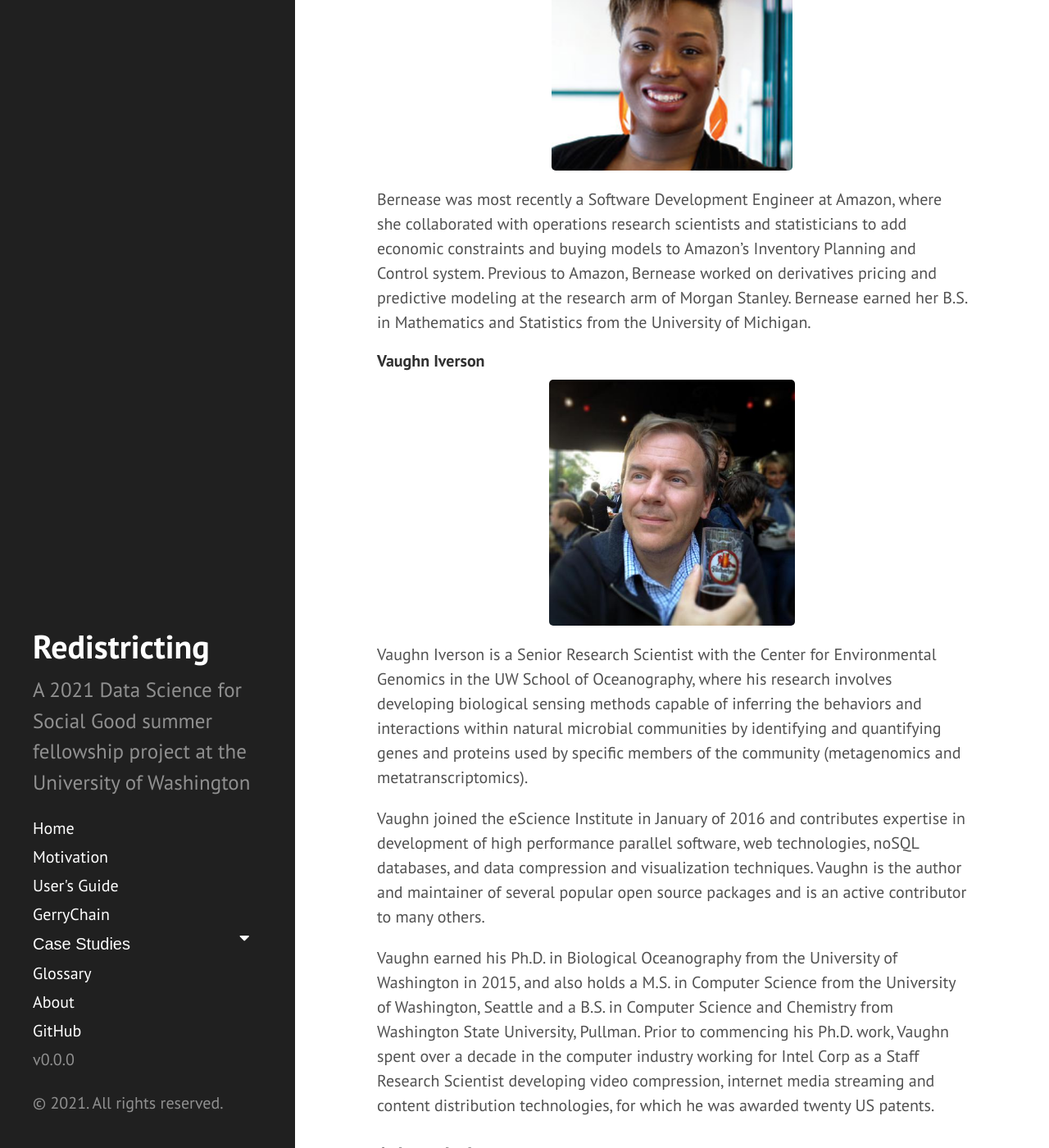
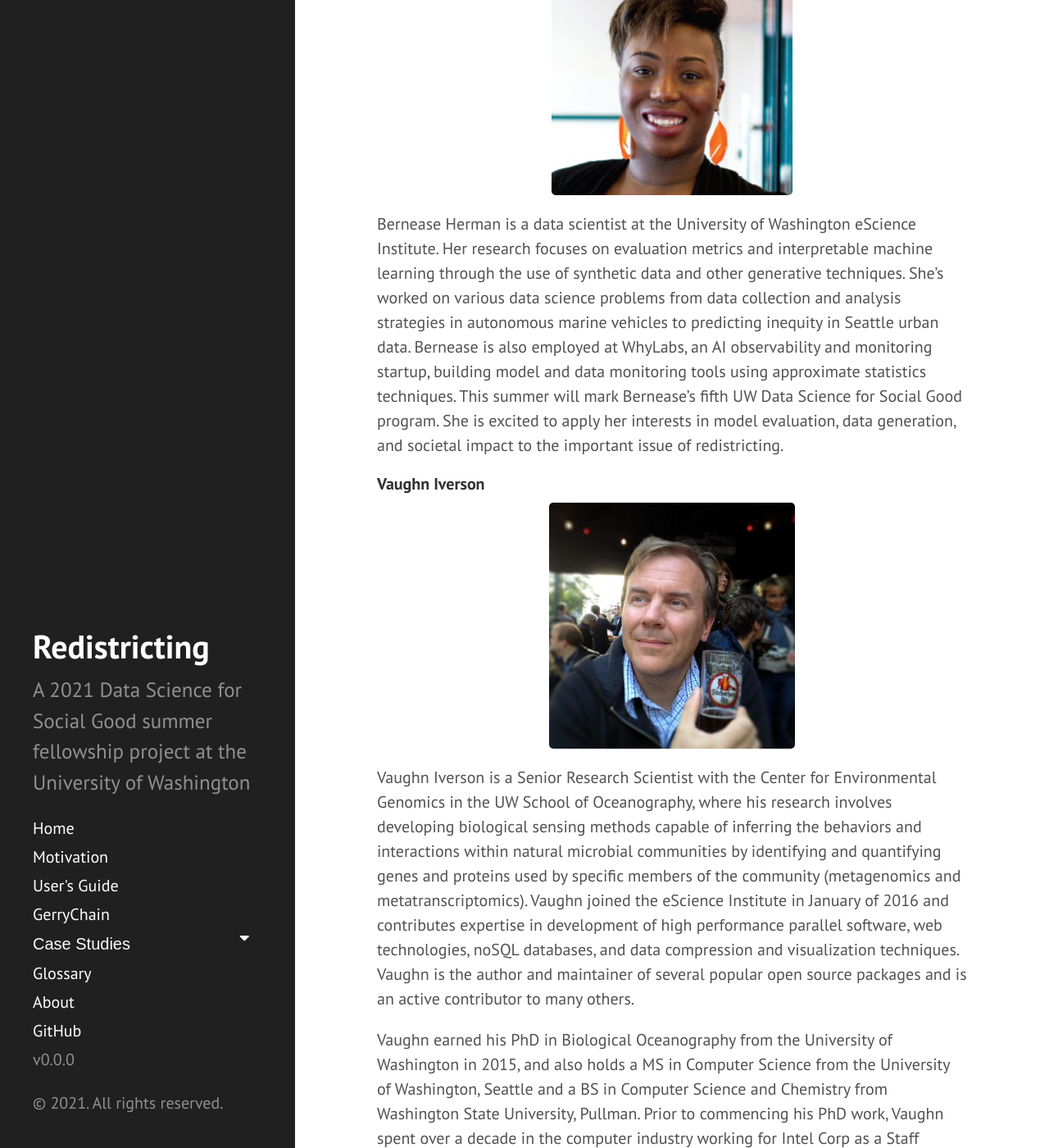
Before and after one commit to uwescience/DSSG2021-redistricting-website, a Jekyll site: the page built from about.md, in a window 1280 px wide and 1400 px high, scrolled down 4166 px. Shown: the whole window at 82% size. Built offline with Jekyll 4.4.1, drawn with Linux system fonts in a browser that asks for light colours; some of the changed text lies outside the part shown.

Commit message:
Update about.md

```diff
--- a/about.md
+++ b/about.md
@@ -15,7 +15,7 @@ Rowana Ahmed is a Master’s student in the Health Data Science program at Harva
 
 <center><img src="{{ site.url }}{{ site.baseurl }}/assets/img/about-katherine.png" style="height: 300px"></center>
 
-Katherine Chang is a Ph.D. candidate in Education Policy, Organizations, and Leadership at the College of Education, University of Washington and an MPA student in Social Policy at the Evans School of Public Policy and Governance. Katherine’s research agenda is composed of three strands of inquiry: the politics of education reform, the politics of race in education policymaking, and cross-systems interactions between social and education policy. Her dissertation examines the political institutions engaged in court-mandated school finance reform and interrogates the racialized geographies tied to educational funding gaps. Katherine primarily uses quantitative and computational social science methods in her research, with particular interest in social network analysis and text-as-data methods. Katherine’s graduate studies are part of her continued journey to train in equitable data practices and responsible, justice-centered research. Her work at DSSG seeks to realize data-driven solutions for mediating social inequities and to promote ambitions towards research rooted in social good.
+[Katherine Chang](https://students.washington.edu/kachang/) is a Ph.D. candidate in Education Policy, Organizations, and Leadership at the College of Education, University of Washington and an MPA student in Social Policy at the Evans School of Public Policy and Governance. Katherine’s research agenda is composed of three strands of inquiry: the politics of education reform, the politics of race in education policymaking, and cross-systems interactions between social and education policy. Her dissertation examines the political institutions engaged in court-mandated school finance reform and interrogates the racialized geographies tied to educational funding gaps. Katherine primarily uses quantitative and computational social science methods in her research, with particular interest in social network analysis and text-as-data methods. Katherine’s graduate studies are part of her continued journey to train in equitable data practices and responsible, justice-centered research. Her work at DSSG seeks to realize data-driven solutions for mediating social inequities and to promote ambitions towards research rooted in social good.
 
 #### Ryan Goehrung
 
@@ -35,7 +35,7 @@ Katherine Chang is a Ph.D. candidate in Education Policy, Organizations, and Lea
 
 <center><img src="{{ site.url }}{{ site.baseurl }}/assets/img/about-daryl.jpg" style="height: 300px"></center>
 
-Daryl is an Assistant Professor of Data Analytics in the Department of Mathematics and Statistics at Washington State University. He was formerly a postdoctoral associate in the Geometric Data Processing Group at the Massachusetts Institute of Technology, and was also affiliated with the Metric Geometry and Gerrymandering Group (MGGG) at Tufts University. MGGG's mission is to study applications of geometry and computing to U.S. redistricting, based on the belief that gerrymandering of all kinds is a fundamental threat to our democracy. Daryl’s work with MGGG has focused on understanding mathematical representations of political geography and developing open-source software for analyzing districting plans. Additionally, he has studied the potential impacts of proposed language in citizen’s initiatives and ballot measures on Voting Rights Act compliance and partisan fairness. He has a Ph.D. in Mathematics from Dartmouth College focused on analyzing the dynamics of information flow in social networks.
+[Daryl DeFord](http://www.math.wsu.edu/faculty/ddeford/) is an assistant professor in the Department of Mathematics and Statistics at Washington State University. His research program focuses on applying algebraic and combinatorial methods to the analysis of social data with an emphasis on applications of discrete sampling techniques to political redistricting and social network models. Prior to joining the faculty at WSU, he completed a postdoctoral position at MIT in the Geometric Data Processing Group while collaborating with the Metric Geometry and Gerrymandering Group on mathematical modeling of political geography and developing open-source software for detecting and combating gerrymandering. Dr. DeFord completed his Ph.D. at Dartmouth College with a thesis evaluating dynamical models for complex networks. The Data Science for Social Good program provides an amazing opportunity to collaborate with a diverse and interdisciplinary team of researchers and he is looking forward to working with them on problems with immediate relevance to current redistricting efforts.
 
 ### Data Scientists
 
@@ -43,17 +43,18 @@ Daryl is an Assistant Professor of Data Analytics in the Department of Mathemati
 
 <center><img src="{{ site.url }}{{ site.baseurl }}/assets/img/about-bernease.png" style="height: 300px"></center>
 
-Bernease was most recently a Software Development Engineer at Amazon, where she collaborated with operations research scientists and statisticians to add economic constraints and buying models to Amazon’s Inventory Planning and Control system. Previous to Amazon, Bernease worked on derivatives pricing and predictive modeling at the research arm of Morgan Stanley. Bernease earned her B.S. in Mathematics and Statistics from the University of Michigan.
+Bernease Herman is a data scientist at the University of Washington eScience Institute. Her research focuses on evaluation metrics and interpretable machine learning through the use of synthetic data and other generative techniques. She’s worked on various data science problems from data collection and analysis strategies in autonomous marine vehicles to predicting inequity in Seattle urban data. Bernease is also employed at WhyLabs, an AI observability and monitoring startup, building model and data monitoring tools using approximate statistics techniques. This summer will mark Bernease’s fifth UW Data Science for Social Good program. She is excited to apply her interests in model evaluation, data generation, and societal impact to the important issue of redistricting.
 
 #### Vaughn Iverson
 
 <center><img src="{{ site.url }}{{ site.baseurl }}/assets/img/about-vaughn.jpeg" style="height: 300px"></center>
 
 Vaughn Iverson is a Senior Research Scientist with the Center for Environmental Genomics in the UW School of Oceanography, where his research involves developing biological sensing methods capable of inferring the behaviors and interactions within natural microbial communities by identifying and quantifying genes and proteins used by specific members of the community (metagenomics and metatranscriptomics).
-
 Vaughn joined the eScience Institute in January of 2016 and contributes expertise in development of high performance parallel software, web technologies, noSQL databases, and data compression and visualization techniques. Vaughn is the author and maintainer of several popular open source packages and is an active contributor to many others.
 
-Vaughn earned his Ph.D. in Biological Oceanography from the University of Washington in 2015, and also holds a M.S. in Computer Science from the University of Washington, Seattle and a B.S. in Computer Science and Chemistry from Washington State University, Pullman. Prior to commencing his Ph.D. work, Vaughn spent over a decade in the computer industry working for Intel Corp as a Staff Research Scientist developing video compression, internet media streaming and content distribution technologies, for which he was awarded twenty US patents.
+Vaughn earned his PhD in Biological Oceanography from the University of Washington in 2015, and also holds a MS in Computer Science from the University of Washington, Seattle and a BS in Computer Science and Chemistry from Washington State University, Pullman. Prior to commencing his PhD work, Vaughn spent over a decade in the computer industry working for Intel Corp as a Staff Research Scientist developing video compression, internet media streaming and content distribution technologies, for which he was awarded twenty US patents.
+
+Vaughn looks forward to participating in the DSSG program each summer. Collaborating with the fellows, project leads and UW colleagues on challenging and impactful projects, and having a lot of fun while doing it, is a uniquely enjoyable and rewarding benefit of being affiliated with the UW eScience community.
 
 ### Acknowledgements
 
```
